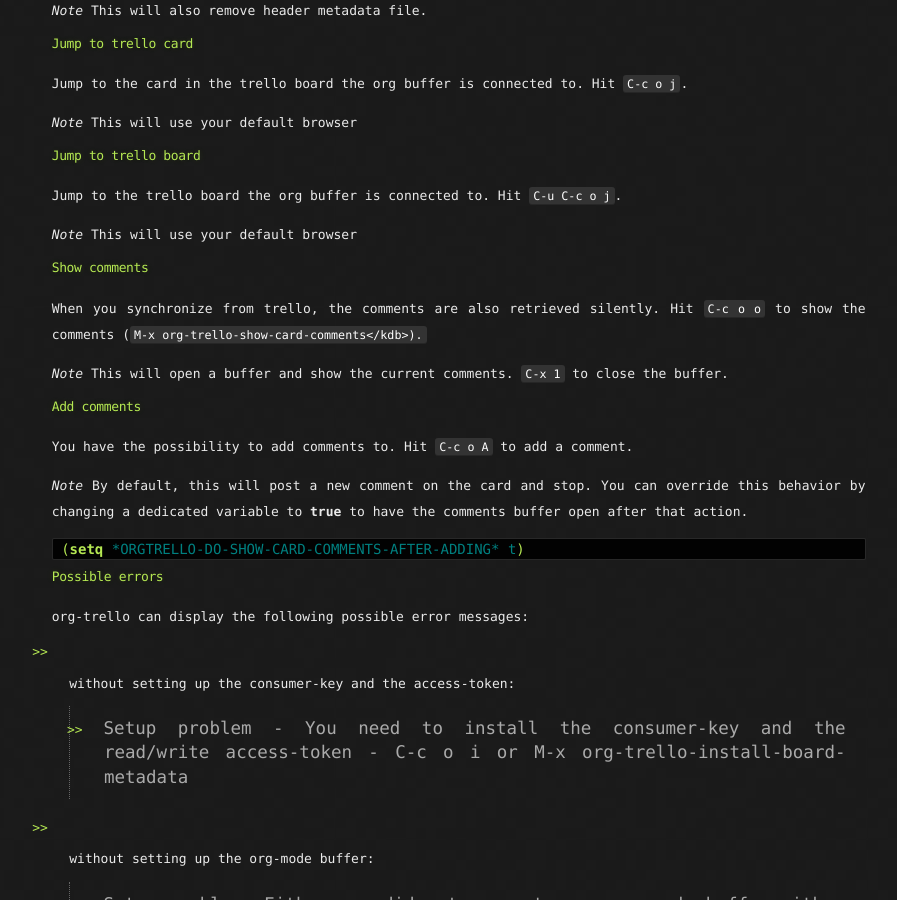
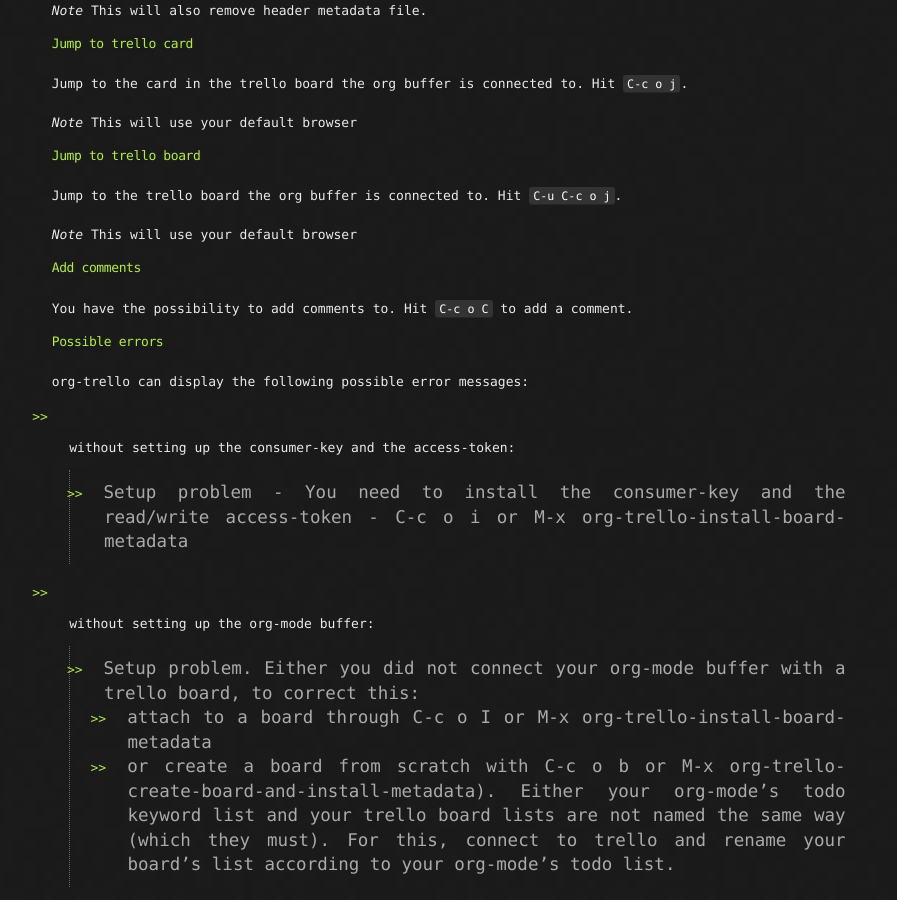
Before and after one commit to org-trello/org-trello.github.io, a Jekyll site: the page built from usage.md, in a window 1280 px wide and 900 px high, scrolled down 2885 px. Shown: the whole window, without its empty margins (197-1094 px from the left). Built offline with Jekyll 4.4.1, drawn with Linux system fonts in a browser that asks for light colours; nearby versions of some CDN libraries; library files that are not in the unit come from our copies; Markdown is read by kramdown in place of the engine named in the settings.

Commit message:
Remove obsolete doc

````diff
--- a/usage.md
+++ b/usage.md
@@ -167,25 +167,10 @@ Hit <kbd>C-u C-c o j</kbd>.
 
 *Note* This will use your default browser
 
-#### Show comments
-
-When you synchronize from trello, the comments are also retrieved silently.
-Hit <kbd>C-c o o</kbd> to show the comments (<kbd>M-x org-trello-show-card-comments</kdb>).
-
-*Note* This will open a buffer and show the current comments.
-<kbd>C-x 1</kbd> to close the buffer.
-
 #### Add comments
 
 You have the possibility to add comments to.
-Hit <kbd>C-c o A</kbd> to add a comment.
-
-*Note* By default, this will post a new comment on the card and stop.
-You can override this behavior by changing a dedicated variable to **true** to have the comments buffer open after that action.
-
-``` lisp
-(setq *ORGTRELLO-DO-SHOW-CARD-COMMENTS-AFTER-ADDING* t)
-```
+Hit <kbd>C-c o C</kbd> to add a comment.
 
 ### Possible errors
 
````
